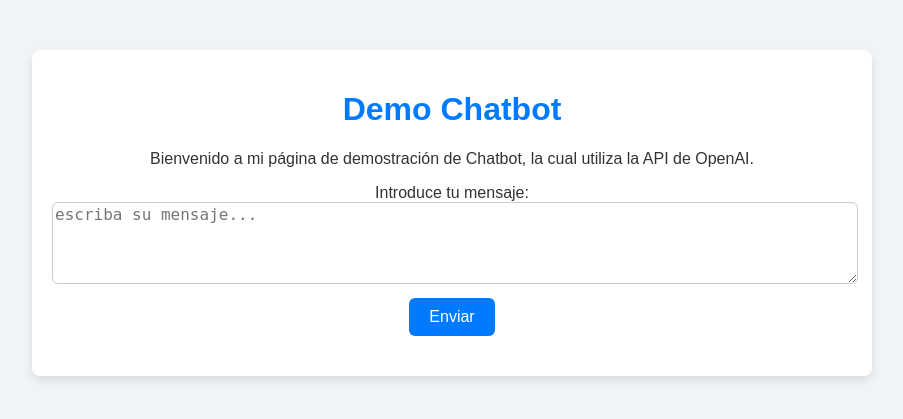
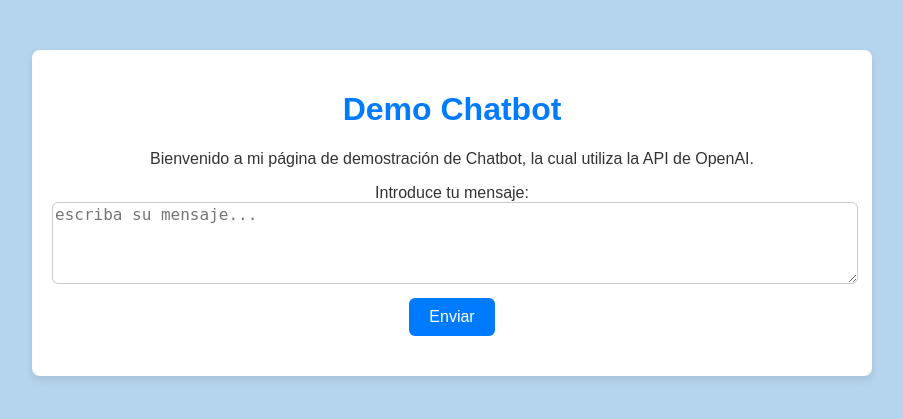
Before and after one commit to COv879/A-Chatbot-Demo, a Flask app: page / in a window 1280 px wide. Shown: the top 419 px of the page, without its empty margins (188-1091 px from the left). Run offline with Flask 3, Linux system fonts and the light colour scheme.

Commit message:
updated color

```diff
--- a/static/styles.css
+++ b/static/styles.css
@@ -1,7 +1,7 @@
 /* General styles */
 body {
     font-family: Arial, sans-serif;
-    background-color: #f0f4f7;
+    background-color: #b5d5ee;
     color: #333;
     margin: 0;
     padding: 0;
```
